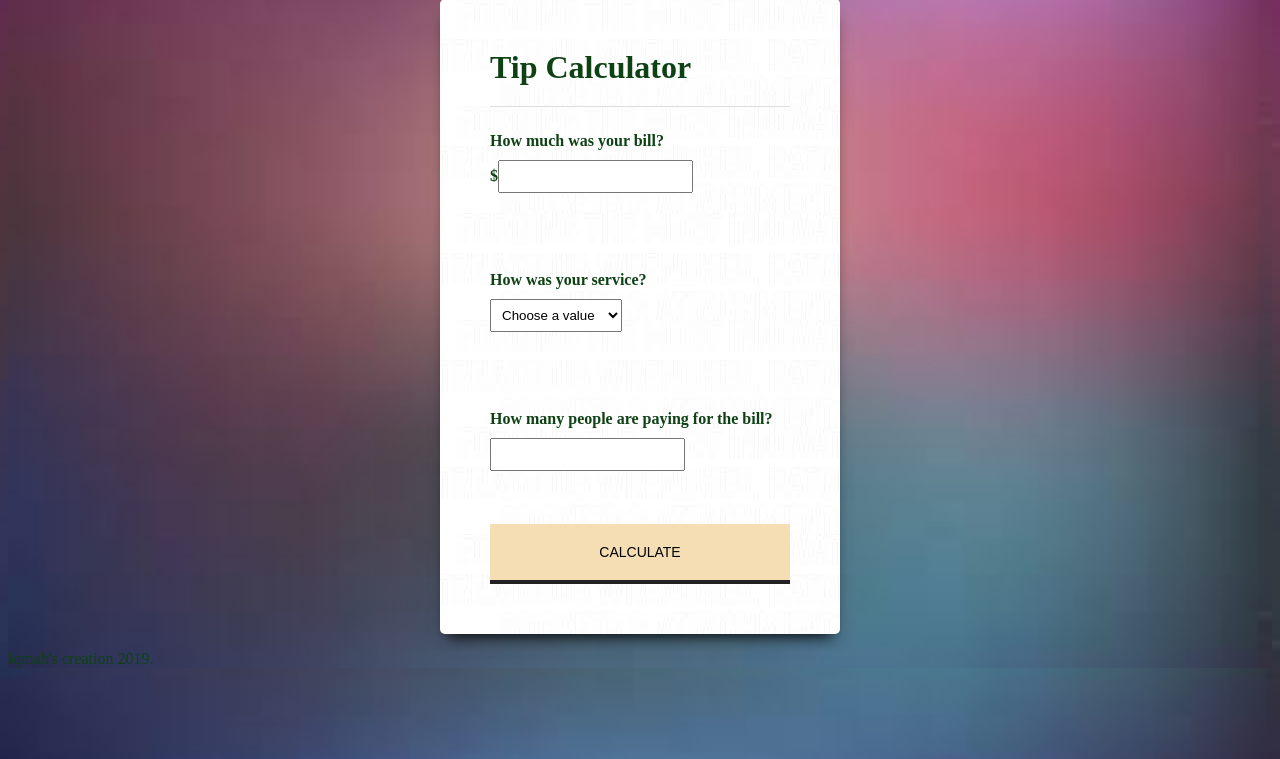
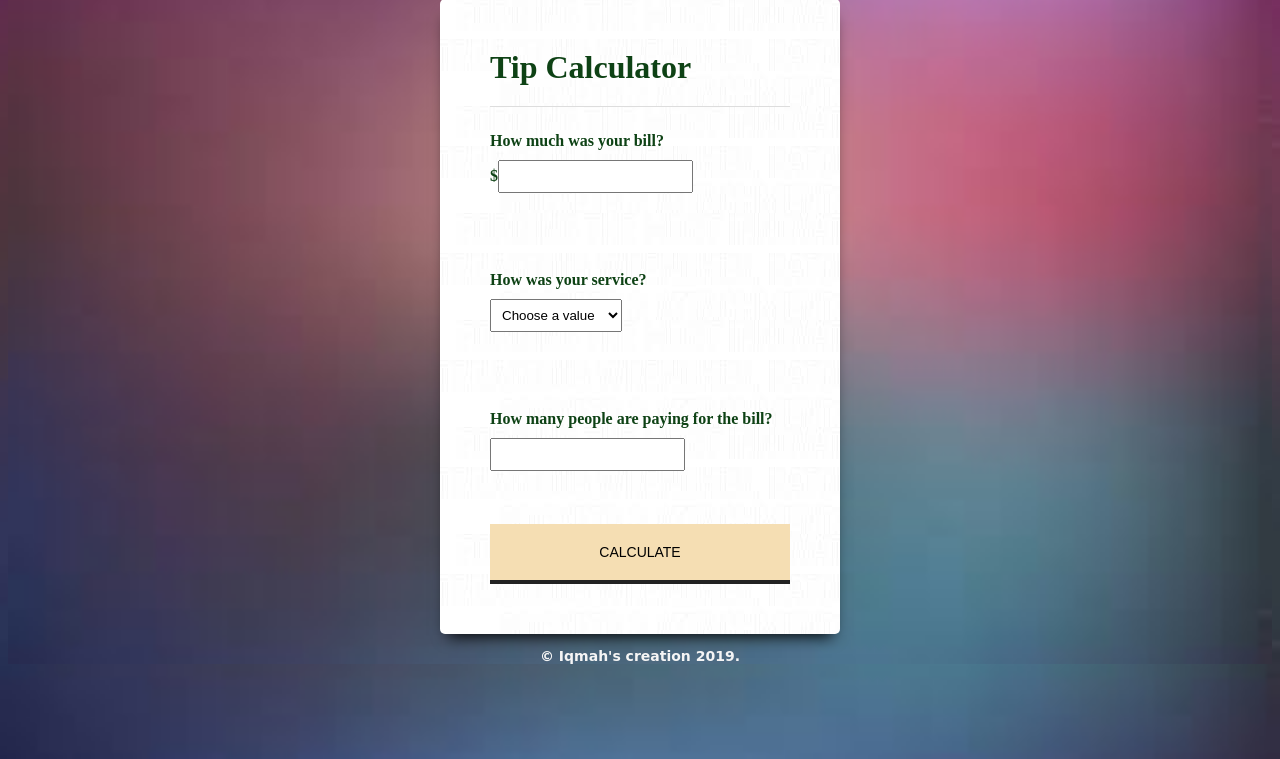
Before and after one commit to IkkyOdufade/Tip-Calculator, a PHP site: page /first.html in a window 1280 px wide. Shown: the part 41-800 px from the top of the page. Run offline with PHP 8.4, Linux system fonts and the light colour scheme.

Commit message:
edited footer

```diff
--- a/first.html
+++ b/first.html
@@ -38,7 +38,7 @@
 </div> <!--end of calculator-->
 </div> <!--end of the container-->
 
-<footer> <p &copy>Iqmah's creation 2019.</p>
+<footer> <p>&#169 Iqmah's creation 2019.</p></footer>
 
 <script>
 var calculateTip=()=>{
--- a/style.css
+++ b/style.css
@@ -80,3 +80,11 @@ top: 1px;
     font-size: 24px;
     top: -18px;
 }
+ footer{
+     position: relative;
+     color:whitesmoke;
+     text-align: center;
+     font-size: 14px;
+     font-weight: bold;
+     font-family: cursive;
+ }
```
